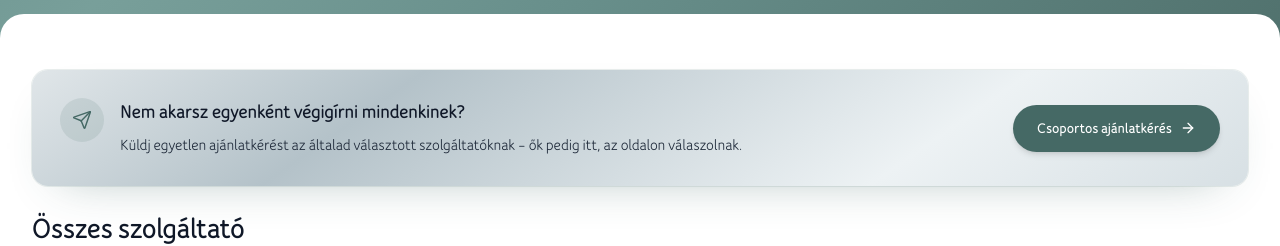
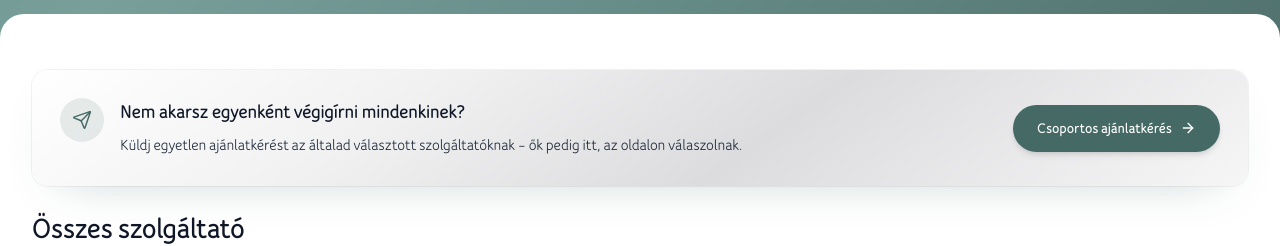
Before and after one commit to weinpergyula-dot/eskuvorekeszulok, a Next.js app: page / in a window 1280 px wide. Shown: the part 821-1067 px from the top of the page. Built offline with nearby package versions, Linux system fonts and the light colour scheme; no server answers; the database is empty.

Commit message:
Csoportos ajanlatkeres sav: allo ezust-feher hatter
A banner mozgo, kekes-ezust gradiense helyett semleges, allo
ezust-feher atmenet all a savon; a keret is semleges lett.

Refs: https://github.com/weinpergyula-dot/eskuvorekeszulok/issues/92

```diff
--- a/src/components/home/group-quote-cta.tsx
+++ b/src/components/home/group-quote-cta.tsx
@@ -6,14 +6,19 @@ import { ArrowRight, Send } from "lucide-react";
  * főoldalon. Egy üzenettel több szolgáltató is megszólítható, ezért érdemes
  * még a böngészés előtt felkínálni.
  *
- * A sáv a banner világos ezüst hátterét viseli (`hero-silver`), sötét
- * szöveggel és teal gombbal – így elválik a fölötte lévő teal
- * kategóriasávtól, de az oldal színvilágában marad.
+ * A háttér csendes: álló, semleges ezüst–fehér átmenet (se szín, se
+ * mozgás), sötét szöveggel; a hangsúlyt a teal gomb viszi.
  */
+const SILVER_BG =
+  "linear-gradient(145deg, #FFFFFF 0%, #F1F1F2 30%, #DCDCDE 60%, #F6F6F7 100%)";
+
 export function GroupQuoteCta() {
   return (
     <section className="mx-auto max-w-7xl px-4 pt-8 sm:px-6 lg:px-8">
-      <div className="hero-silver relative isolate overflow-hidden rounded-2xl px-5 py-6 shadow-[0_18px_50px_-30px_rgba(45,88,84,0.45)] ring-1 ring-[#2D5854]/10 sm:px-7 sm:py-7">
+      <div
+        className="relative isolate overflow-hidden rounded-2xl px-5 py-6 shadow-[0_18px_50px_-30px_rgba(45,88,84,0.35)] ring-1 ring-black/5 sm:px-7 sm:py-7"
+        style={{ background: SILVER_BG }}
+      >
         <div className="flex flex-col gap-5 sm:flex-row sm:items-center sm:justify-between sm:gap-8">
           <div className="flex items-start gap-4">
             <span
```
